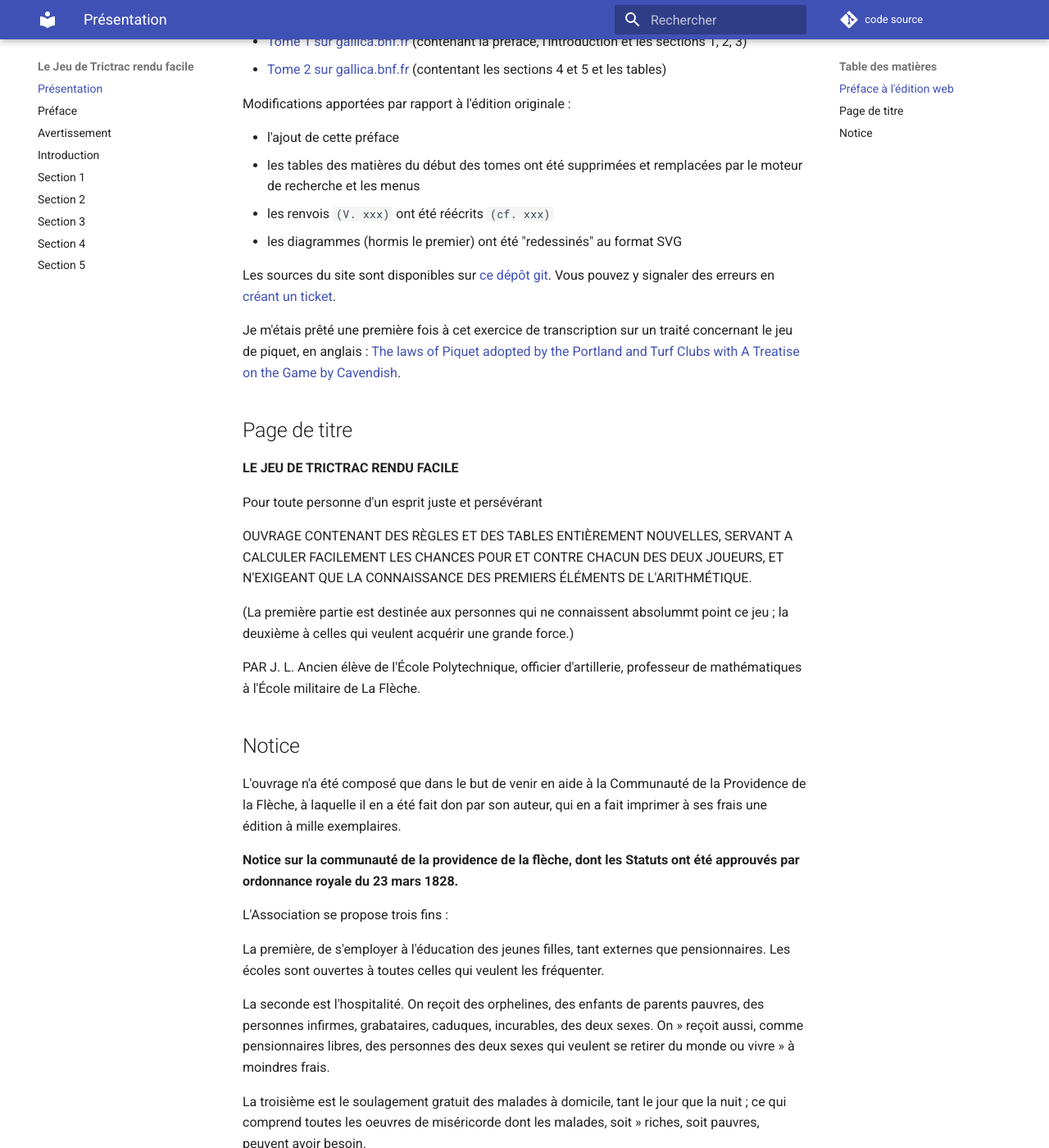
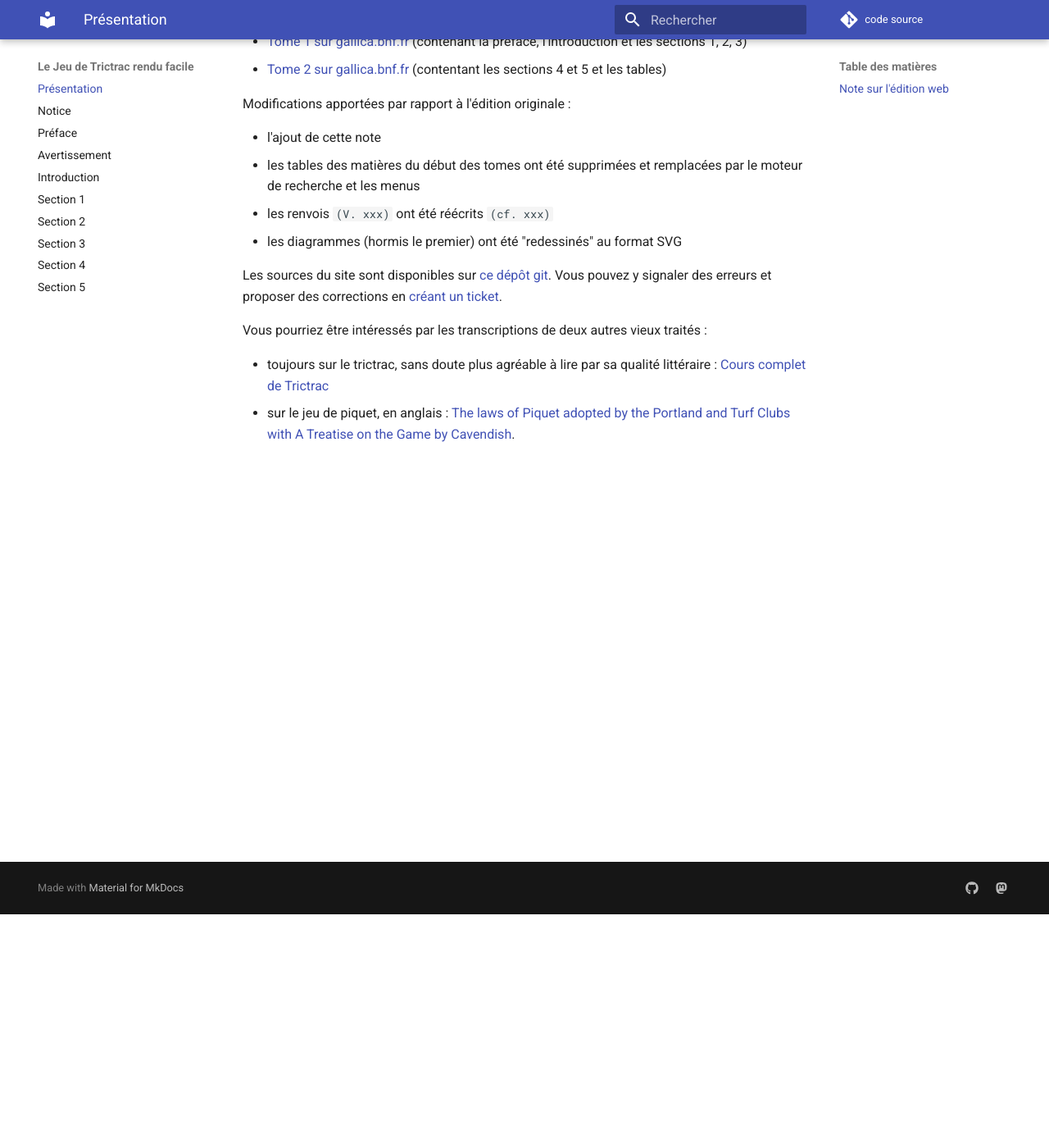
Before and after one commit to mmai/leJeuDeTrictracRenduFacile, an MkDocs documentation site: the page built from src/index.md, in a window 1280 px wide and 1400 px high, scrolled down 285 px. Shown: the whole window at 82% size. Built offline with MkDocs 1.6.1 and Material for MkDocs 9.7.7, drawn with Linux system fonts in a browser that asks for light colours; comment, search, counter and statistics services are not loaded; some of the changed text lies outside the part shown.

Commit message:
maj notice

```diff
--- a/mkdocs.yml
+++ b/mkdocs.yml
@@ -13,6 +13,7 @@ site_dir: html/
 
 nav:
   - Présentation: index.md
+  - Notice: notice.md
   - Préface: tome1/preface.md
   - Avertissement: tome1/avertissement.md
   - Introduction: tome1/introduction.md
--- a/src/index.md
+++ b/src/index.md
@@ -1,6 +1,6 @@
 # LE JEU DE TRICTRAC RENDU FACILE
 
-## Préface à l'édition web
+## Note sur l'édition web
 
 Ceci est une transcription du livre _Le Jeu de Trictrac rendu facile_ écrit par Julien Lelasseux-Lafosse en 1852, et [considéré comme le dernier traité significatif sur le jeu de Trictrac](https://fr.wikipedia.org/wiki/Trictrac#Trait%C3%A9s_secondaires). Elle a été effectuée à partir des versions numérisées disponibles sur le site de la BNF Gallica :
 
@@ -9,41 +9,14 @@ Ceci est une transcription du livre _Le Jeu de Trictrac rendu facile_ écrit par
 
 Modifications apportées par rapport à l'édition originale :
 
-- l'ajout de cette préface
+- l'ajout de cette note
 - les tables des matières du début des tomes ont été supprimées et remplacées par le moteur de recherche et les menus
 - les renvois `(V. xxx)` ont été réécrits `(cf. xxx)`
 - les diagrammes (hormis le premier) ont été "redessinés" au format SVG
 
-Les sources du site sont disponibles sur [ce dépôt git](https://github.com/mmai/leJeuDeTrictracRenduFacile/). Vous pouvez y signaler des erreurs en [créant un ticket](https://github.com/mmai/leJeuDeTrictracRenduFacile/issues).
+Les sources du site sont disponibles sur [ce dépôt git](https://github.com/mmai/leJeuDeTrictracRenduFacile/). Vous pouvez y signaler des erreurs et proposer des corrections en [créant un ticket](https://github.com/mmai/leJeuDeTrictracRenduFacile/issues).
 
-Je m'étais prêté une première fois à cet exercice de transcription sur un traité concernant le jeu de piquet, en anglais : [The laws of Piquet adopted by the Portland and Turf Clubs with A Treatise on the Game by Cavendish](https://mmai.github.io/piquetBook/).
+Vous pourriez être intéressés par les transcriptions de deux autres vieux traités :
 
-## Page de titre
-
-**LE JEU DE TRICTRAC RENDU FACILE**
-
-Pour toute personne d'un esprit juste et persévérant
-
-OUVRAGE CONTENANT DES RÈGLES ET DES TABLES ENTIÈREMENT NOUVELLES, SERVANT A CALCULER FACILEMENT LES CHANCES POUR ET CONTRE CHACUN DES DEUX JOUEURS, ET N'EXIGEANT QUE LA CONNAISSANCE DES PREMIERS ÉLÉMENTS DE L'ARITHMÉTIQUE.
-
-(La première partie est destinée aux personnes qui ne connaissent absolummt point ce jeu ; la deuxième à celles qui veulent acquérir une grande force.)
-
-PAR J. L. Ancien élève de l'École Polytechnique, officier d'artillerie, professeur de mathématiques à l'École militaire de La Flèche.
-
-## Notice
-
-L'ouvrage n'a été composé que dans le but de venir en aide à la Communauté de la Providence de la Flèche, à laquelle il en a été fait don par son auteur, qui en a fait imprimer à ses frais une édition à mille exemplaires.
-
-**Notice sur la communauté de la providence de la flèche, dont les Statuts ont été approuvés par ordonnance royale du 23 mars 1828.**
-
-L'Association se propose trois fins :
-
-La première, de s'employer à l'éducation des jeunes filles, tant externes que pensionnaires. Les écoles sont ouvertes à toutes celles qui veulent les fréquenter.
-
-La seconde est l'hospitalité. On reçoit des orphelines, des enfants de parents pauvres, des personnes infirmes, grabataires, caduques, incurables, des deux sexes. On » reçoit aussi, comme pensionnaires libres, des personnes des deux sexes qui veulent se retirer du monde ou vivre » à moindres frais.
-
-La troisième est le soulagement gratuit des malades à domicile, tant le jour que la nuit ; ce qui comprend toutes les oeuvres de miséricorde dont les malades, soit » riches, soit pauvres, peuvent avoir besoin.
-
-Les religieuses de la Providence de la Flèche accomplissent leur triple mission avec un zèle au-dessus de tout éloge. Mais , si les ressources pécuniaires répondaient à leur dévoûment, elles pourraient recevoir un plus grand nombre d'orphelines et d'incurables, soit gratuitement, soit pour des pensions excessivement modiques. Les personnes donc qui achèteront cet ouvrage, outre l'avantage personnel qu'elles pourront en retirer, feront une œuvre de charité. Elles contribueront à fournir au pauvre qui n'a rien le logement, la nourriture et le vêtement.
-
-(Communiqué par M. l'Aumonier de Vélablisumcut.)
+- toujours sur le trictrac, sans doute plus agréable à lire par sa qualité littéraire : [Cours complet de Trictrac](https://mmai.github.io/coursCompletdeTrictrac)
+- sur le jeu de piquet, en anglais : [The laws of Piquet adopted by the Portland and Turf Clubs with A Treatise on the Game by Cavendish](https://mmai.github.io/piquetBook/).
```
Also changed, not shown: src/notice.md (added, +27 -0 lines).
